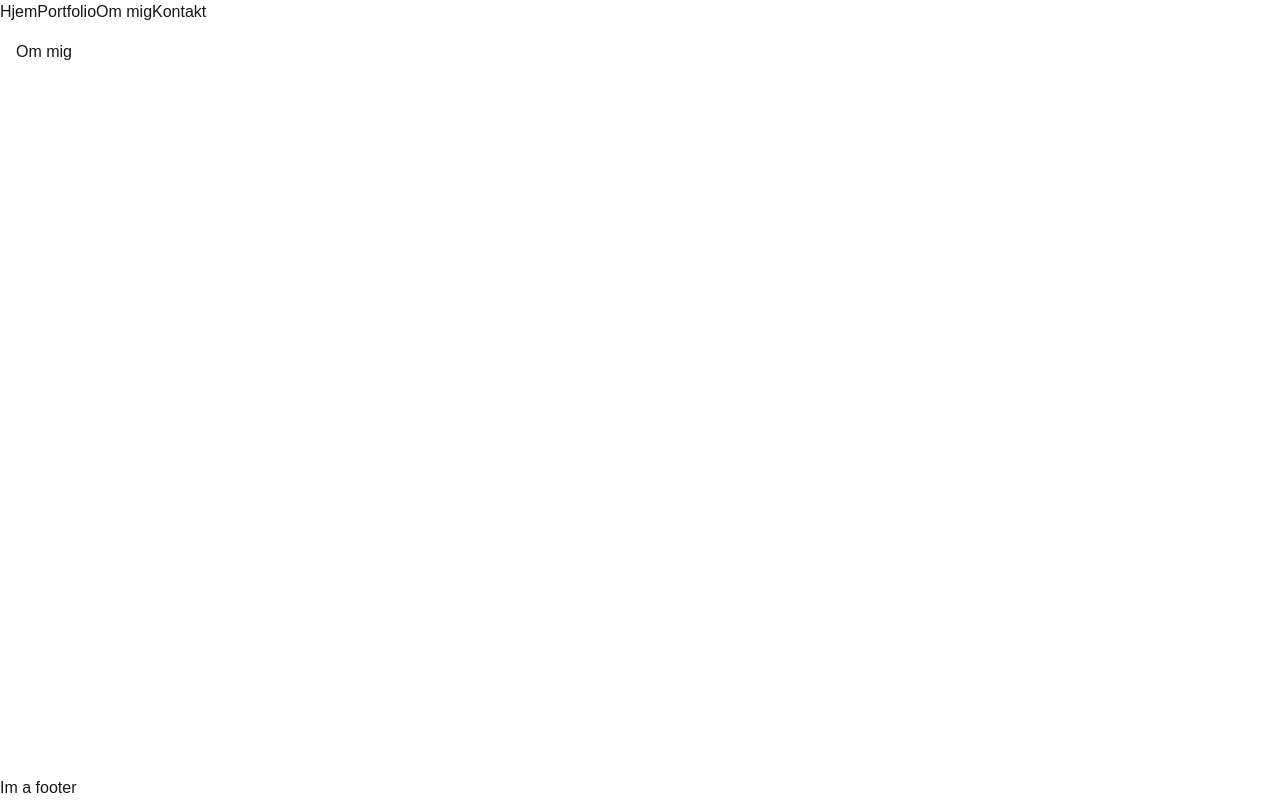
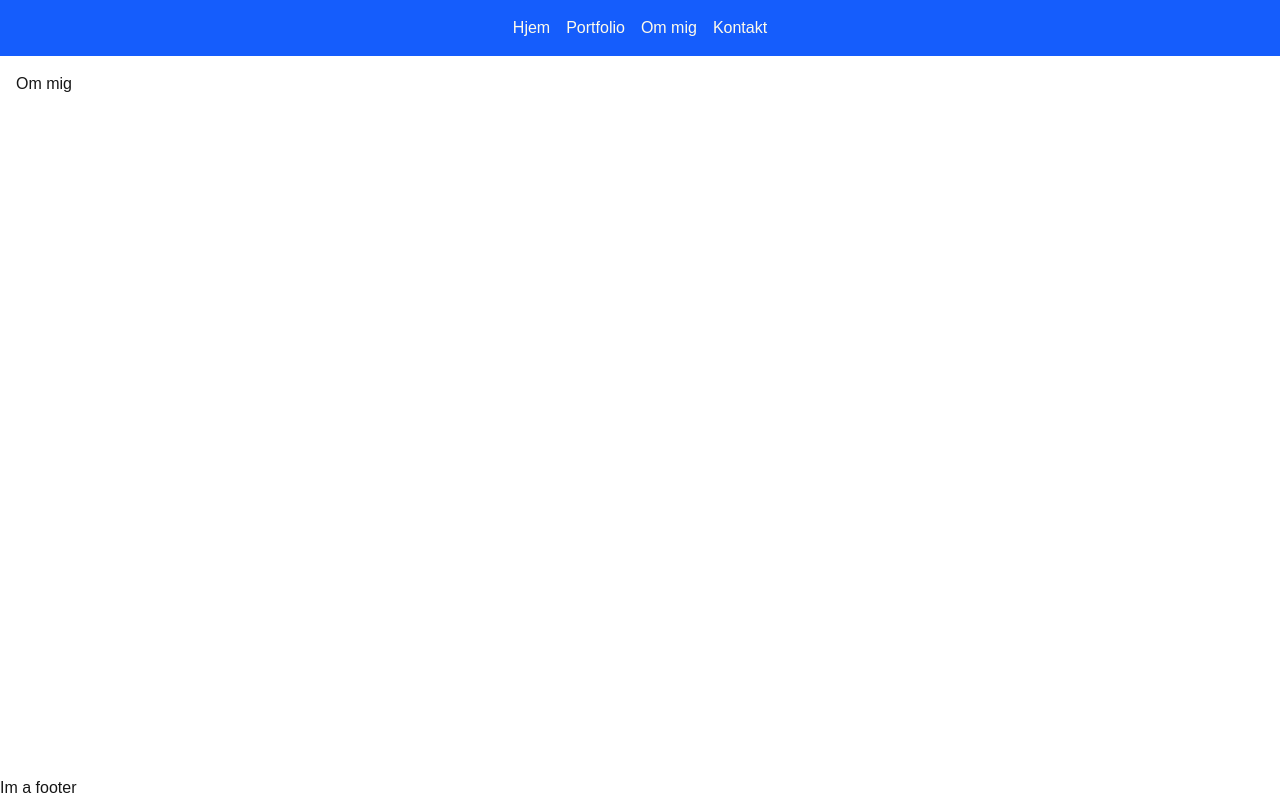
Before and after one commit to Gert1337/Portfolio, a Next.js app in the folder portfolio/: page /om in a window 1280 px wide. Built offline with nearby package versions, Linux system fonts and the light colour scheme.

Commit message:
burger menu

```diff
--- a/portfolio/package.json
+++ b/portfolio/package.json
@@ -11,7 +11,8 @@
   "dependencies": {
     "next": "15.3.0",
     "react": "^19.0.0",
-    "react-dom": "^19.0.0"
+    "react-dom": "^19.0.0",
+    "react-icons": "^5.5.0"
   },
   "devDependencies": {
     "@eslint/eslintrc": "^3",
--- a/portfolio/src/app/components/MenuBar.tsx
+++ b/portfolio/src/app/components/MenuBar.tsx
@@ -1,24 +1,41 @@
 'use client'
 
 import { useRouter } from 'next/navigation'
+import { useState } from 'react'
+import { FiX, FiMenu } from 'react-icons/fi'
 
 export default function MenuBar(){
+   const [isOpen, setIsOpen] = useState(false)
+    const router = useRouter()
+    const handleNavigate = (path: string) => {
+		setIsOpen(false) // Close the menu after click (on mobile)
+		router.push(path)
+	}
 
-    const router = useRouter()
     return(
-        <div>
-            <button onClick={()=> router.push('/')}>
-                Hjem
-            </button>
-            <button onClick={()=> router.push('/portfolio')}>
-                Portfolio
-            </button>
-            <button onClick={()=> router.push('/om')}>
-                Om mig
-            </button>
-            <button onClick={()=> router.push('/kontakt')}>
-                Kontakt
-            </button>
-        </div>
+        <nav className="bg-white md:bg-blue-600 p-4 relative z-50">
+			{/* Burger icon (visible on small screens) */}
+			<div className="md:hidden flex justify-end">
+				<button
+					onClick={() => setIsOpen(!isOpen)}
+					className="p-2"
+					aria-label="Toggle menu"
+				>
+					{isOpen ? <FiX size={24} /> : <FiMenu size={24} />}
+				</button>
+			</div>
+
+			{/* Menu items */}
+			<div
+				className={`${
+					isOpen ? 'flex' : 'hidden'
+				} flex-col md:flex md:flex-row md:text-amber-50 md:items-center md:justify-center gap-4 mt-4 md:mt-0`}
+			>
+				<button onClick={() => handleNavigate('/')}>Hjem</button>
+				<button onClick={() => handleNavigate('/portfolio')}>Portfolio</button>
+				<button onClick={() => handleNavigate('/om')}>Om mig</button>
+				<button onClick={() => handleNavigate('/kontakt')}>Kontakt</button>
+			</div>
+		</nav>
     )
 }
```
Also changed, not shown: 1 other file (tests, documents, lock files or other folders).
